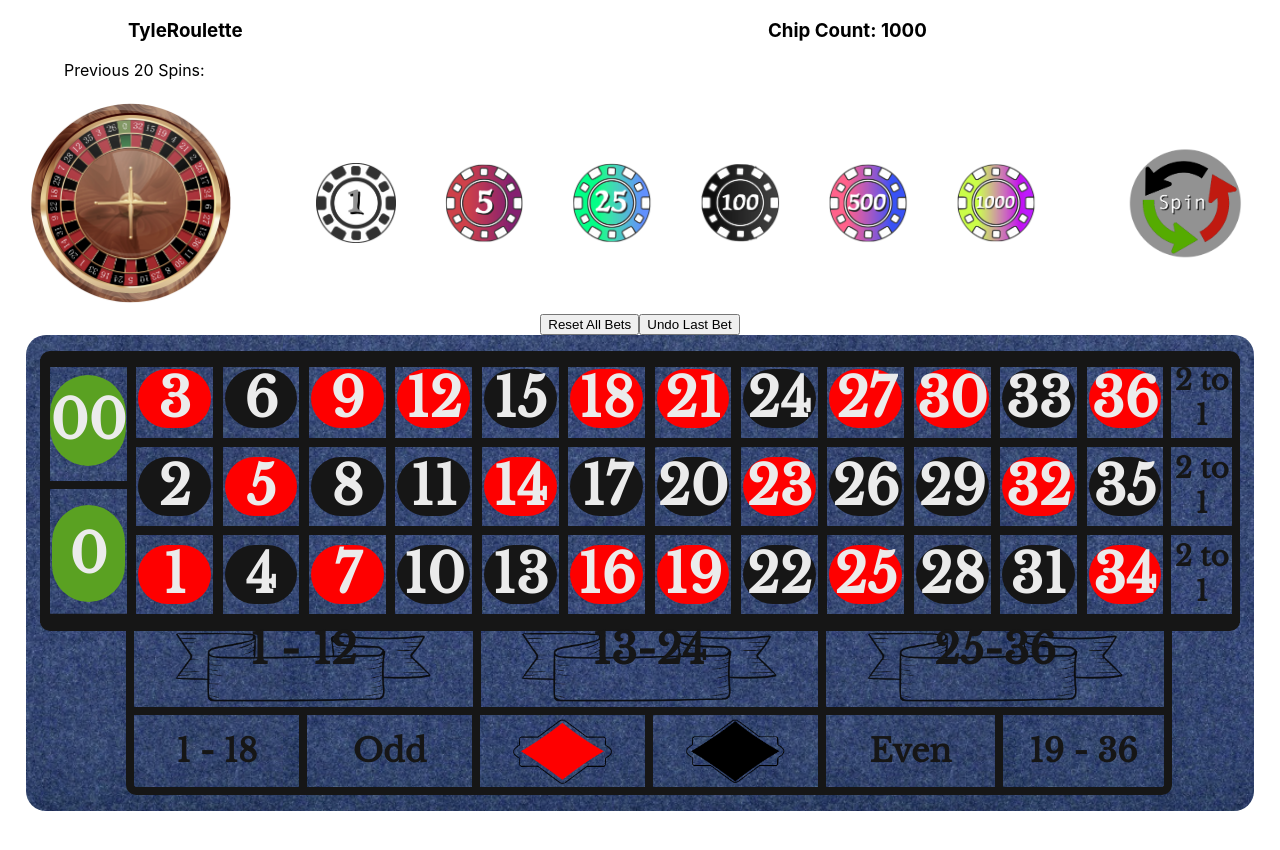
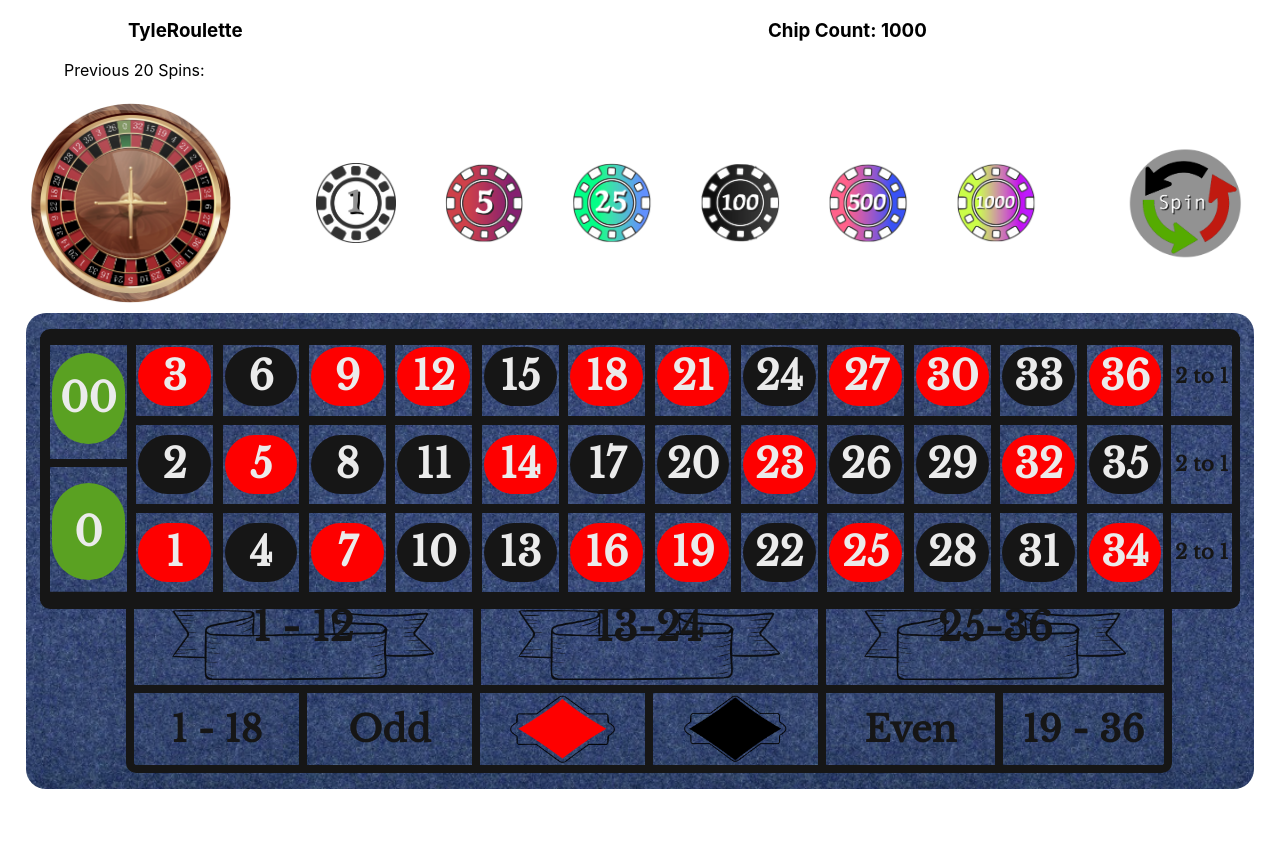
Before and after one commit to tfunk2/tyleRoulette, a React (Create React App) app: page / in a window 1280 px wide. Shown: the top 850 px of the page. Before the commit the page ends 811 px from the top, so only its background shows below. Built offline with nearby package versions, Linux system fonts and the light colour scheme.

Commit message:
fixed some gameflow issues involving setting chipCount incorrectly

```diff
--- a/src/App.css
+++ b/src/App.css
@@ -41,10 +41,12 @@
   border-radius: 6pt;
   top: 48.5vh;
   padding: 8vh;
+  width: 50vmin;
+  height: 20vmin;
 }
 
 .winnings-div > h3 {
-  font-size: 36px;
+  font-size: 3.5vmin;
   color: rgb(238, 238, 238);
   text-shadow: grey 2px 2px 2px;
 }
--- a/src/App.js
+++ b/src/App.js
@@ -107,11 +107,14 @@ function App() {
     setHighLow([0, 0]);
     if(!isSpinComplete) {
       setChipCount(chipCount + pendingTotalBet);
-      if(chipCount < 1) {
-        setChipCount(1000)
-      }
     }
     setPendingTotalBet(0);
+    if(isSpinComplete && totalAmountWon === 0 && chipCount === 0) {
+      setIsSpinComplete(false)
+      setChipCount(1000)
+    }
+    setRecentBet([])
+    setRecentBetValue(0)
   }
 
   const wheelHistory = previousTwenty.map(winningNum => {
@@ -213,13 +216,23 @@ function App() {
         default:
           console.log("No recent bet")
     }
+    setChipCount(chipCount + recentBetValue)
+    setPendingTotalBet(pendingTotalBet - recentBetValue)
   }
 
   const collectWinnings = () => {
     setIsSpinComplete(false)
-    setChipCount(chipCount + totalAmountWon)
+    if(totalAmountWon > 0) {
+      setChipCount(chipCount + totalAmountWon)
+    }
     resetLayout()
   }
+
+  useEffect(() => {
+    if(previousTwenty[-1] === previousTwenty[-2]) {
+      setIsWheelSpinning(false)
+    }
+  }, [previousTwenty])
 
 
   // PAYOUT SECTION BELOW
@@ -905,16 +918,10 @@ function App() {
         </div>
         <div className="header-div">
           <h3 className="header-h3">Chip Count: {chipCount}</h3>
-          {chipCount < 1 && !isSpinComplete ?
-            <button className="restart-button"
-              onClick={resetLayout}
-            >+1000 Restart
-            </button> : <></>
-          }
         </div>
       </header>
       <div className="wheel-history">
-        Previous 20 Spins: {wheelHistory}
+        Previous 20 Spins: {wheelHistory.reverse()}
       </div>
       <BettingOptions chipCount={chipCount}
         currentBetValue={currentBetValue}
@@ -954,10 +961,10 @@ function App() {
         winningNumber={winningNumber}
       />
       <div className="reset-button-div">
-        { !isSpinComplete && (chipCount > 0 || totalAmountWon > 0) ?
+        { !isSpinComplete ?
           <div>
-            <button onClick={resetLayout} className="reset-button">Reset All Bets</button>
-            <button onClick={undoRecentBet} className={recentBet.length === 2 ? "undo-bet-button" : "greyed-button"}>Undo Last Bet</button>
+            {pendingTotalBet > 0 ? <button onClick={resetLayout} className="reset-button">Reset All Bets</button> : <></>}
+            {recentBet.length === 2 ? <button onClick={undoRecentBet} className={recentBet.length === 2 ? "undo-bet-button" : "greyed-button"}>Undo Last Bet</button> : <></>}
           </div> : <></>
         }
         { isSpinComplete ?
@@ -972,9 +979,16 @@ function App() {
                 `It's only pretend luckily! Lost ${pendingTotalBet}`
               }
             </h3>
-            <button className="collect-winnings-button" onClick={collectWinnings}>
-              {totalAmountWon > 0 ? "Collect Winnings" : "Clear Layout"}
+            {chipCount < 1 && totalAmountWon === 0 ?
+              <button className="restart-button"
+                onClick={resetLayout}
+              >+1000 Restart
+              </button> :
+              <button className="collect-winnings-button"
+                onClick={collectWinnings}
+              >{totalAmountWon > 0 ? "Collect Winnings" : "Clear Layout"}
             </button>
+          }
           </div> : <></>
         }
       </div>
--- a/src/components/BettingOptions.js
+++ b/src/components/BettingOptions.js
@@ -19,6 +19,9 @@ export default function BettingOptions(props) {
     const handleChipClick = (value) => {
         if(!props.isSpinComplete) {
             props.setCurrentBetValue(value)
+        }
+        if(value === props.currentBetValue) {
+            props.setCurrentBetValue(0)
         }
     }
 
@@ -152,11 +155,11 @@ export default function BettingOptions(props) {
                     src={Wheel}
                 >
                 </img>
-                <div className={`${whatColorNumber()} wheel-number-div`}>
+                {!props.isWheelSpinning ? <div className={`${whatColorNumber()} wheel-number-div`}>
                     <h2 className="winning-number-h2">
                         {props.winningNumber}
                     </h2>
-                </div>
+                </div> : <></>}
             </div>
             <div className="chip-options-div">
 
--- a/src/stylesheets/BettingOptions.css
+++ b/src/stylesheets/BettingOptions.css
@@ -84,7 +84,7 @@
     margin-top: 0px;
     margin-bottom: 0px;
     color: rgb(240, 240, 240);
-    font-size: 60pt;
+    font-size: 9vmin;
     border-radius: 60pt;
     /* padding: 1vw; */
     font-family: 'Libre Baskerville', serif;
--- a/src/stylesheets/Layout.css
+++ b/src/stylesheets/Layout.css
@@ -1,5 +1,5 @@
 .layout-div {
-    font-size: 28px;
+    font-size: 3.3vmin;
     /* width: 1200px; */
     margin-left: 2vw;
     margin-right: 2vw;
@@ -16,6 +16,7 @@
     cursor: default;
     color: rgb(235, 235, 235);
     /* width: 100%; */
+    margin-bottom: 10vh;
 }
 
 .zeroes {
@@ -42,7 +43,7 @@
 }
 
 .even-money-bets {
-    font-size: 2.5vw;
+    font-size: 4.5vmin;
     display: grid;
     grid-template-columns: 6.76vw 13.5vw 13.5vw 13.52vw 13.52vw 13.82vw 13.82vw;
     grid-template-rows: 10vh;
@@ -139,7 +140,7 @@
 }
 
 #straight-up-number {
-    font-size: 40pt;
+    font-size: 5vmin;
     /* padding: 10px 10px; */
 }
 
@@ -163,7 +164,7 @@
 }
 
 .diamond {
-    height: 90%;
+    height: 8.5vmin;
 }
 
 .ribbon-div {
@@ -188,7 +189,7 @@
 
 .ribbon-img {
     position: absolute;
-    height: 10vh;
+    width: 37vmin;
     margin-top: 0.5vh;
 }
 
@@ -203,6 +204,7 @@
     color: rgb(22, 22, 22);
     border-left: .7vw rgb(22, 22, 22) solid;
     border-right: .7vw rgb(22, 22, 22) solid;
+    font-size: 2.5vmin;
 }
 
 .split, .basket, .corner, .street, .double-street {
@@ -243,10 +245,11 @@
 
 .bet-text {
     position: absolute;
-    font-size: 10pt;
+    font-size: 1vmin;
     color: rgb(22, 22, 22);
     z-index: 100;
-    padding-bottom: 1.8vw;
+    padding-bottom: 1.8vmin;
+    text-shadow: 0px 0px 1px white;
 }
 
 .dozen-chip {
```
Also changed, not shown: src/components/Layout.js.
